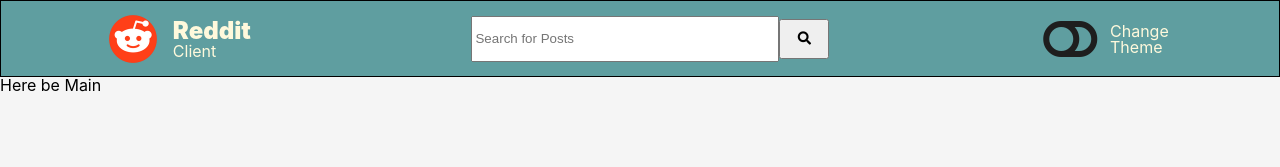
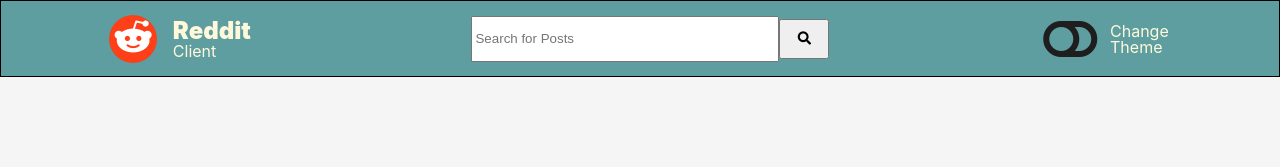
Before and after one commit to TherealGuah/reddit_client, a React (Create React App) app in the folder my-app/: page / in a window 1280 px wide. Shown: the top 167 px of the page. Built offline with nearby package versions, Linux system fonts and the light colour scheme.

Commit message:
Switch and Route added to App.js

```diff
--- a/my-app/src/app/App.js
+++ b/my-app/src/app/App.js
@@ -1,6 +1,8 @@
 import React from 'react';
 import {
   BrowserRouter as Router,
+  Switch,
+  Route
 } from "react-router-dom";
 
 import './App.css';
@@ -9,10 +11,16 @@ import { Header } from '../features/header/header';
 function App() {
   return (
   <Router>
+    {/* Common Header for all SPA*/}
     <Header />
-    <main>
-      <h1>Here be Main</h1>
-    </main>
+    <Switch>
+      <Route exact path="/individualPost">
+        {/* <Post /> */}
+      </Route>
+      <Route exact path="/">
+        {/* <PostsList /> */}
+      </Route>
+    </Switch>
   </Router>);
 }
 
```
